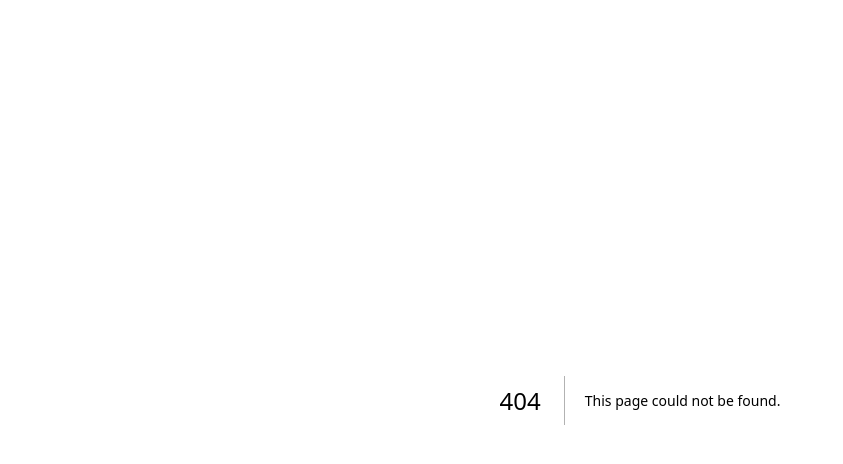
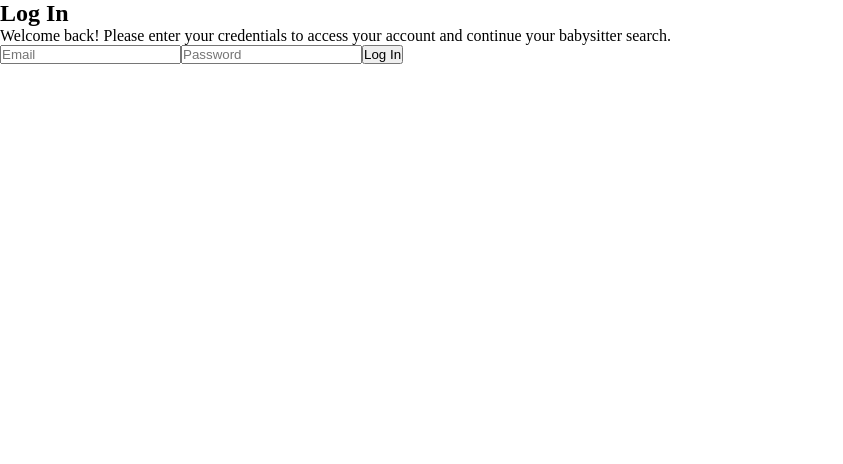
Before and after one commit to 1evanter/nanny-services, a Next.js app: page /sign-in in a window 1280 px wide. Before the commit this address had no page. Shown: the top 464 px of the page, without its empty margins (0-843 px from the left). Built offline with nearby package versions, Linux system fonts and the light colour scheme; no server answers.

Commit message:
create sign in page

```diff
--- /dev/null
+++ b/src/app/sign-in/page.tsx
@@ -0,0 +1,7 @@
+import { SignIn } from '../components/SignIn/SignIn';
+
+export default function Page() {
+  return (
+        <SignIn />
+  );
+}
```
